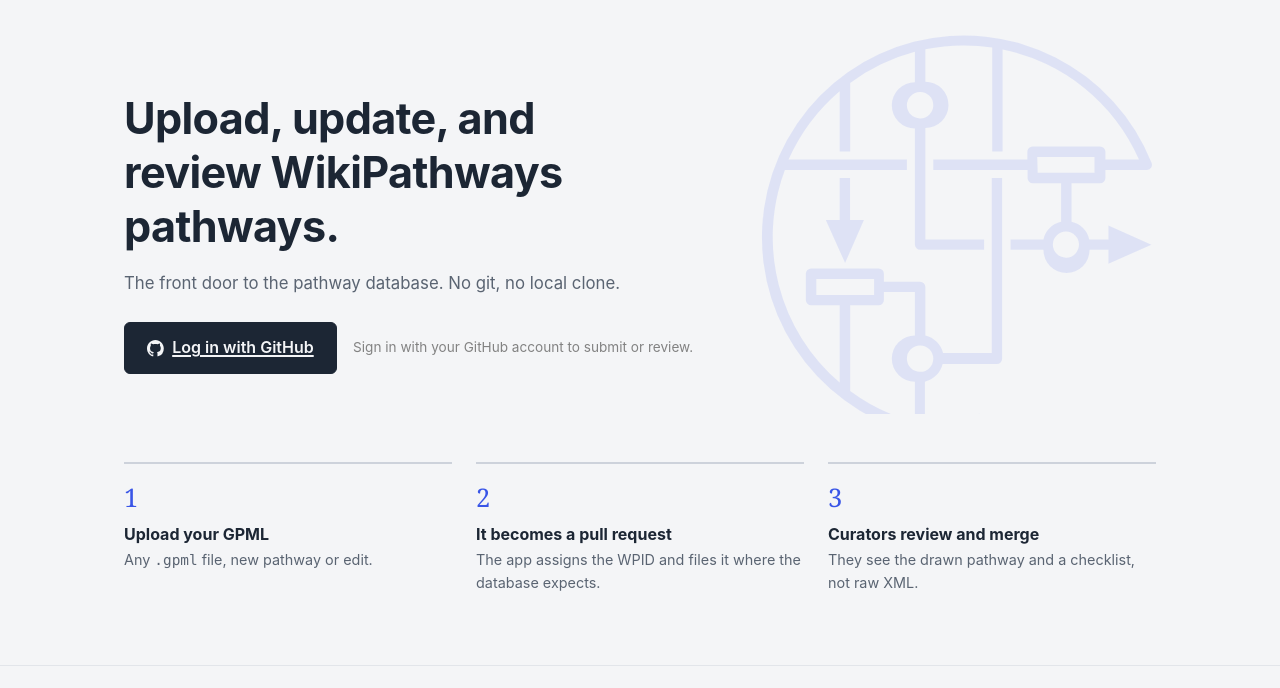
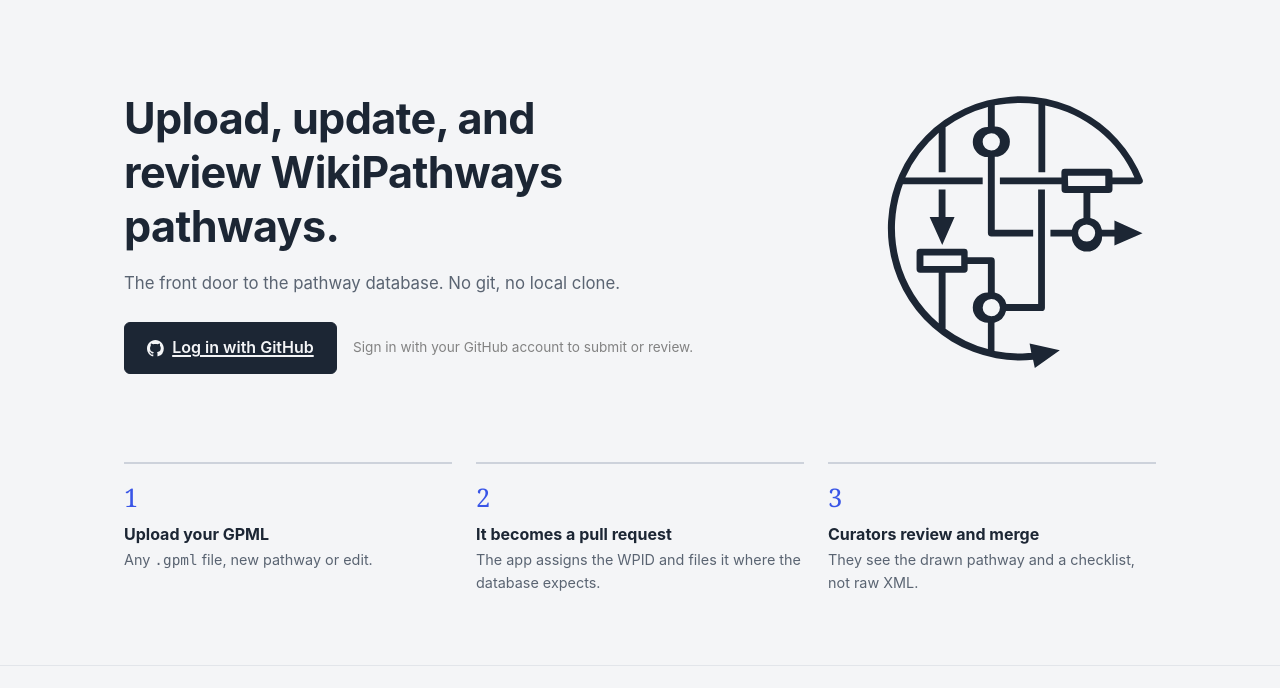
Before and after one commit to marvinm2/wikipathways-submit, a FastAPI app: page / in a window 1280 px wide. Shown: the part 63-751 px from the top of the page. Run offline with FastAPI, Linux system fonts and the light colour scheme.

Commit message:
Hero: the mark stands beside the headline
Not a watermark any more. The hero is a two-column grid, so the mark is a real
element rather than an absolutely-positioned backdrop clipped by the section's
overflow, and it renders whole at 17rem in --ink. Below 860px the column drops
away instead of squeezing the headline.

```diff
--- a/static/app.css
+++ b/static/app.css
@@ -344,22 +344,25 @@ main { flex: 1; }
 
 /* ---------- hero (index, anonymous) ---------- */
 .hero {
-  position: relative;
   padding: 3.5rem 0 2.5rem;
-  overflow: hidden;
+  display: grid;
+  grid-template-columns: minmax(0, 1fr) auto;
+  align-items: center;
+  gap: 3rem;
 }
+/* The mark sits beside the headline at full strength, never cropped: no absolute positioning,
+   no overflow clipping, and it drops out entirely when the column no longer fits. */
 .hero__graphic {
-  position: absolute;
-  top: 0; right: -1rem;
-  width: 26rem; height: 26rem;
-  color: var(--moss);
-  opacity: 0.11;
+  width: 17rem;
+  height: 17rem;
+  /* --ink, not black, so it stays the headline's colour and flips with the dark theme. */
+  color: var(--ink);
   pointer-events: none;
 }
-/* The mark is recognisable, so it is never cropped: below the breakpoint it goes away rather
-   than bleeding off the edge as half a logo. */
-@media (prefers-color-scheme: dark) { .hero__graphic { opacity: 0.16; } }
-@media (max-width: 860px) { .hero__graphic { display: none; } }
+@media (max-width: 860px) {
+  .hero { grid-template-columns: minmax(0, 1fr); }
+  .hero__graphic { display: none; }
+}
 .hero__eyebrow {
   display: inline-flex;
   align-items: center;
--- a/templates/base.html
+++ b/templates/base.html
@@ -5,7 +5,7 @@
   <meta name="viewport" content="width=device-width, initial-scale=1">
   <title>{% block title %}wikipathways-submit{% endblock %}</title>
   <meta name="description" content="Submit and curate WikiPathways pathways through pull requests, without touching git.">
-  <link rel="stylesheet" href="/static/app.css?v=4">
+  <link rel="stylesheet" href="/static/app.css?v=6">
 </head>
 <body>
   <div class="shell">
@@ -46,7 +46,7 @@
 
   <div id="toast-region" class="toast-region" aria-live="polite"></div>
 
-  <script src="/static/app.js?v=4"></script>
+  <script src="/static/app.js?v=6"></script>
   {% block script %}{% endblock %}
 </body>
 </html>
--- a/templates/index.html
+++ b/templates/index.html
@@ -4,11 +4,7 @@
 {% block content %}
 {% if not login %}
 <section class="hero">
-  <svg class="hero__graphic" viewBox="0 0 35 36" fill="currentColor" aria-hidden="true">
-    <polygon points="6.74 12.37 6.74 16.01 5.54 16.01 7.21 19.72 8.84 16.01 7.64 16.01 7.64 12.37 6.74 12.37"/>
-    <path d="M30,17.69H28.34a2,2,0,0,0-1.53-1.53V12.83h2.47a.47.47,0,0,0,.46-.46v-.68h3.58a.45.45,0,0,0,.37-.2.48.48,0,0,0,.05-.42A17.48,17.48,0,1,0,17.47,35a17.29,17.29,0,0,0,1.76-.09L19.46,36l3.31-2.34-4-.89L19,34c-.52,0-1,.08-1.57.08a16.44,16.44,0,0,1-3.31-.33V30a2.06,2.06,0,0,0,1.53-1.53h4.7a.45.45,0,0,0,.45-.45V12.37h-.9V27.52H15.69A2.07,2.07,0,0,0,14.16,26V21.8a.46.46,0,0,0-.46-.45H10.57v-.69a.45.45,0,0,0-.45-.45H4.27a.46.46,0,0,0-.46.45v2.28a.46.46,0,0,0,.46.45H6.74v6.69A16.56,16.56,0,0,1,2,11.69H12.56v-.91H2.32A16.68,16.68,0,0,1,6.74,4.87v5.22h.91V4.15a16.44,16.44,0,0,1,5.6-2.7V4.09a2,2,0,0,0,0,4V18.14a.45.45,0,0,0,.45.45h5.54v-.9H14.16V8.05a2,2,0,0,0,0-4V1.24A16.44,16.44,0,0,1,17.47.91a16.8,16.8,0,0,1,2.47.18v9h.9V1.25a16.47,16.47,0,0,1,11.8,9.53h-2.9v-.69a.46.46,0,0,0-.46-.45H23.43a.45.45,0,0,0-.45.45v.69H14.84v.91H23v.68a.46.46,0,0,0,.45.46H25.9v3.33a2,2,0,0,0-1.53,1.53H21.53v.9h2.84a2,2,0,0,0,4,0H30v1.2l3.72-1.63L30,16.49ZM14.84,28a1.14,1.14,0,1,1-1.14-1.13A1.14,1.14,0,0,1,14.84,28ZM4.72,21.11h5v1.38H4.72Zm2.93,2.28h2.47a.45.45,0,0,0,.45-.45v-.69h2.68V26a2,2,0,0,0,0,4V33.5a16.62,16.62,0,0,1-5.6-2.7ZM14.84,6.07A1.14,1.14,0,1,1,13.7,4.94,1.13,1.13,0,0,1,14.84,6.07Zm9,4.48h4.95v1.37H23.88Zm2.48,8.72a1.13,1.13,0,1,1,1.13-1.13A1.14,1.14,0,0,1,26.36,19.27Z"/>
-  </svg>
-
+  <div class="hero__text">
     <h1 class="reveal">Upload, update, and review WikiPathways pathways.</h1>
     <p class="hero__lede reveal">
     The front door to the pathway database. No git, no local clone.
@@ -20,6 +16,11 @@
     </a>
     <span class="hero__cta-note">Sign in with your GitHub account to submit or review.</span>
     </div>
+  </div>
+  <svg class="hero__graphic" viewBox="0 0 35 36" fill="currentColor" aria-hidden="true">
+    <polygon points="6.74 12.37 6.74 16.01 5.54 16.01 7.21 19.72 8.84 16.01 7.64 16.01 7.64 12.37 6.74 12.37"/>
+    <path d="M30,17.69H28.34a2,2,0,0,0-1.53-1.53V12.83h2.47a.47.47,0,0,0,.46-.46v-.68h3.58a.45.45,0,0,0,.37-.2.48.48,0,0,0,.05-.42A17.48,17.48,0,1,0,17.47,35a17.29,17.29,0,0,0,1.76-.09L19.46,36l3.31-2.34-4-.89L19,34c-.52,0-1,.08-1.57.08a16.44,16.44,0,0,1-3.31-.33V30a2.06,2.06,0,0,0,1.53-1.53h4.7a.45.45,0,0,0,.45-.45V12.37h-.9V27.52H15.69A2.07,2.07,0,0,0,14.16,26V21.8a.46.46,0,0,0-.46-.45H10.57v-.69a.45.45,0,0,0-.45-.45H4.27a.46.46,0,0,0-.46.45v2.28a.46.46,0,0,0,.46.45H6.74v6.69A16.56,16.56,0,0,1,2,11.69H12.56v-.91H2.32A16.68,16.68,0,0,1,6.74,4.87v5.22h.91V4.15a16.44,16.44,0,0,1,5.6-2.7V4.09a2,2,0,0,0,0,4V18.14a.45.45,0,0,0,.45.45h5.54v-.9H14.16V8.05a2,2,0,0,0,0-4V1.24A16.44,16.44,0,0,1,17.47.91a16.8,16.8,0,0,1,2.47.18v9h.9V1.25a16.47,16.47,0,0,1,11.8,9.53h-2.9v-.69a.46.46,0,0,0-.46-.45H23.43a.45.45,0,0,0-.45.45v.69H14.84v.91H23v.68a.46.46,0,0,0,.45.46H25.9v3.33a2,2,0,0,0-1.53,1.53H21.53v.9h2.84a2,2,0,0,0,4,0H30v1.2l3.72-1.63L30,16.49ZM14.84,28a1.14,1.14,0,1,1-1.14-1.13A1.14,1.14,0,0,1,14.84,28ZM4.72,21.11h5v1.38H4.72Zm2.93,2.28h2.47a.45.45,0,0,0,.45-.45v-.69h2.68V26a2,2,0,0,0,0,4V33.5a16.62,16.62,0,0,1-5.6-2.7ZM14.84,6.07A1.14,1.14,0,1,1,13.7,4.94,1.13,1.13,0,0,1,14.84,6.07Zm9,4.48h4.95v1.37H23.88Zm2.48,8.72a1.13,1.13,0,1,1,1.13-1.13A1.14,1.14,0,0,1,26.36,19.27Z"/>
+  </svg>
 </section>
 
 <ul class="steps">
```
Lines whose indentation alone changed are shown as unchanged.
